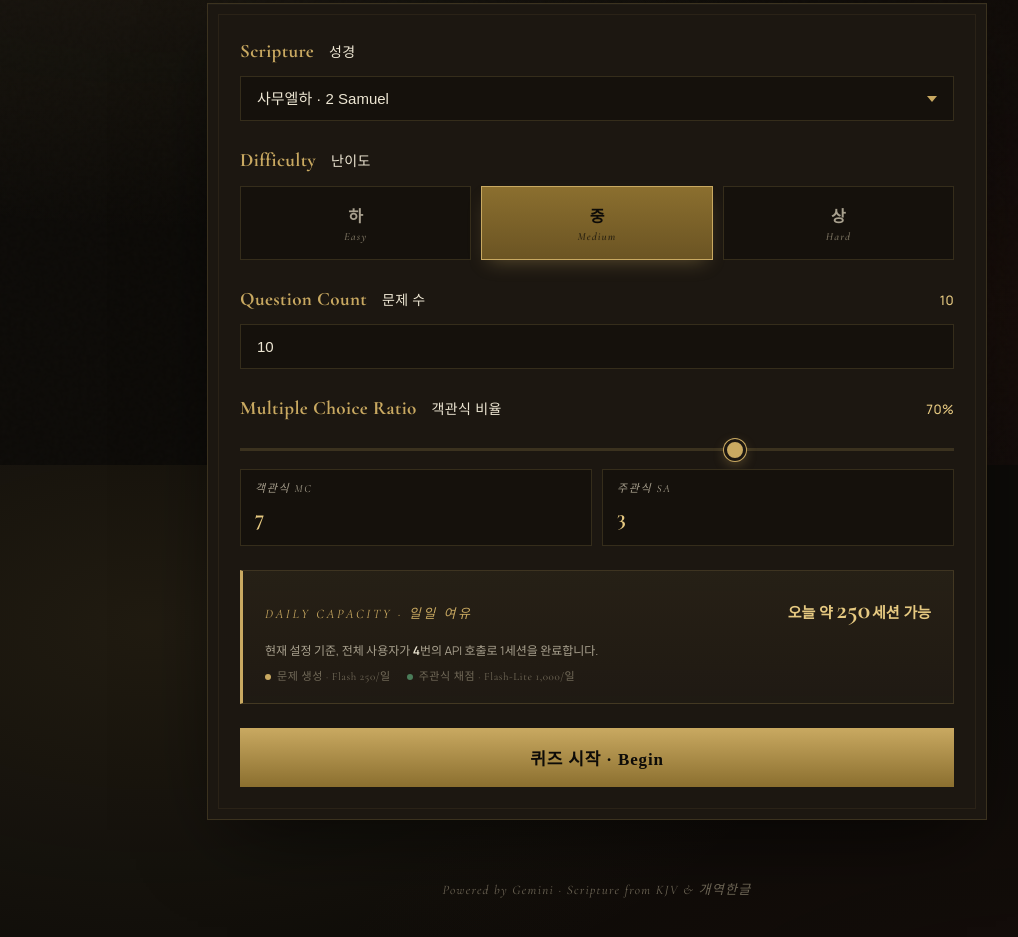
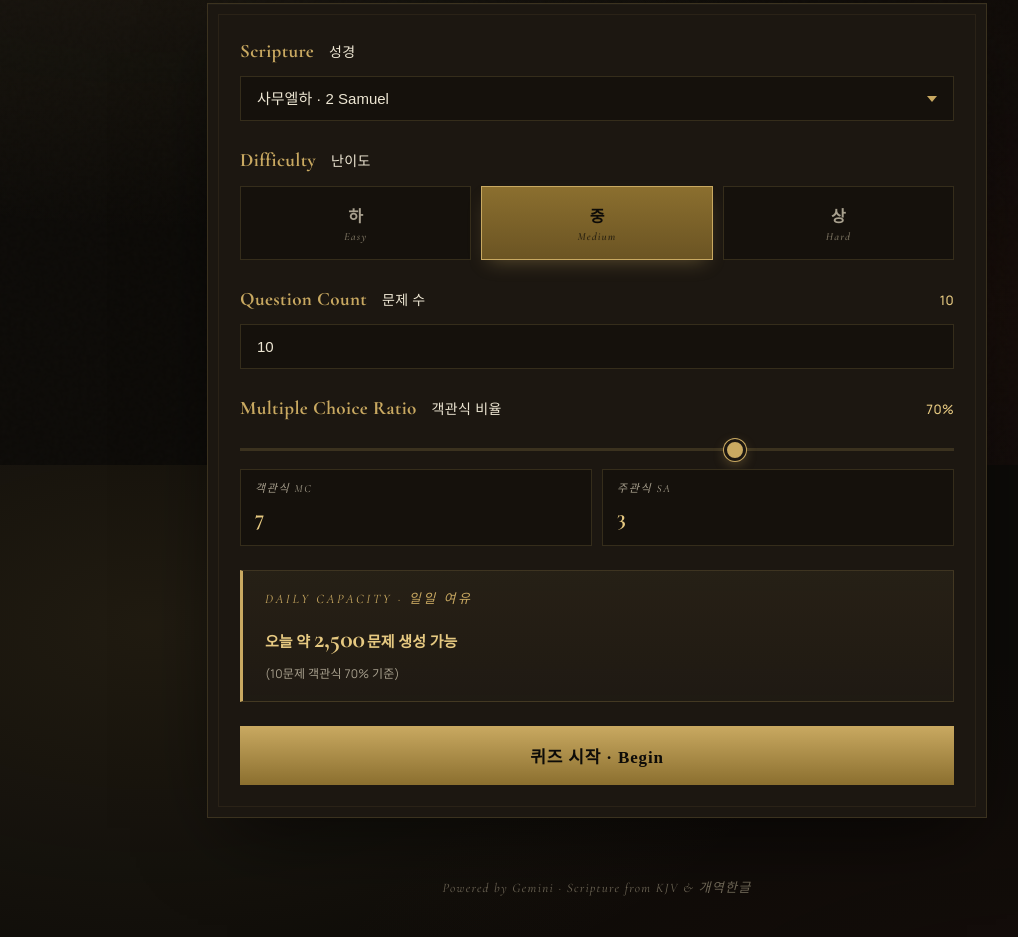
Before and after one commit to Jhnnn001/korean_bible_quiz, a website: page index.html in a window 1280 px wide. Shown: the part 335-1272 px from the top of the page, without its empty margins (43-1061 px from the left). Drawn offline with nearby package versions, Linux system fonts and the light colour scheme.

Commit message:
Add wrong-answer retry, cap quiz at 10-20 questions, simplify capacity UI
- Retry wrong-answers flow on results screen (one round only, no /api/generate call)
- Results screen: 'Home' button always present, 'Retry Wrong' shown only on first attempt with wrong answers
- Question count range 3-50 -> 10-20 (frontend input, client clamp, server validation, error message)
- Daily capacity now shown as total questions/day with '(N문제 객관식 N% 기준)' hint; removed session/call-count detail and Flash/Flash-Lite breakdown

```diff
--- a/api/generate.js
+++ b/api/generate.js
@@ -196,8 +196,8 @@ export default async function handler(req, res) {
       return res.status(400).json({ error: '잘못된 난이도', errorCode: 'INVALID_INPUT' });
     }
     const n = parseInt(count);
-    if (isNaN(n) || n < 3 || n > 50) {
-      return res.status(400).json({ error: '문제 수는 3~50 사이여야 합니다.', errorCode: 'INVALID_INPUT' });
+    if (isNaN(n) || n < 10 || n > 20) {
+      return res.status(400).json({ error: '문제 수는 10~20 사이여야 합니다.', errorCode: 'INVALID_INPUT' });
     }
     const ratio = parseInt(mcRatio);
     if (isNaN(ratio) || ratio < 0 || ratio > 100) {
--- a/index.html
+++ b/index.html
@@ -149,7 +149,7 @@
   .ratio-display .label { color: var(--ink-dim); font-family: 'Cormorant Garamond', serif; font-style: italic; font-size: 11px; letter-spacing: 0.15em; text-transform: uppercase; display: block; margin-bottom: 2px; }
   .ratio-display .num { color: var(--gold-bright); font-weight: 700; font-size: 22px; font-family: 'Cormorant Garamond', serif; }
 
-  /* ⭐ 새로 추가: 일일 한도 정보 박스 */
+  /* ⭐ 일일 한도 정보 박스 */
   .quota-info {
     margin: 20px 0 8px;
     padding: 18px 22px;
@@ -159,13 +159,10 @@
     position: relative;
     z-index: 1;
   }
-  .quota-info-header {
-    display: flex; justify-content: space-between; align-items: baseline;
-    margin-bottom: 10px;
-  }
   .quota-info-title {
     font-family: 'Cormorant Garamond', serif; font-style: italic;
     font-size: 13px; color: var(--gold); letter-spacing: 0.2em; text-transform: uppercase;
+    margin-bottom: 8px;
   }
   .quota-info-estimate {
     font-family: 'Noto Serif KR', serif; font-weight: 700;
@@ -176,22 +173,10 @@
     font-size: 26px; font-weight: 700; color: var(--gold-bright);
     margin-right: 2px;
   }
-  .quota-info-detail {
+  .quota-info-hint {
     font-family: 'Manrope', sans-serif; font-size: 12px;
-    color: var(--ink-dim); line-height: 1.6;
+    color: var(--ink-dim); margin-top: 4px; letter-spacing: 0.02em;
   }
-  .quota-info-detail strong { color: var(--ink); font-weight: 600; }
-  .quota-info-breakdown {
-    display: flex; gap: 16px; margin-top: 8px;
-    font-size: 11px; color: var(--ink-soft);
-    font-family: 'Cormorant Garamond', serif; letter-spacing: 0.05em;
-  }
-  .quota-info-breakdown span { display: inline-flex; align-items: center; gap: 6px; }
-  .quota-info-breakdown .dot {
-    width: 6px; height: 6px; border-radius: 50%;
-  }
-  .quota-info-breakdown .dot.gen { background: var(--gold); }
-  .quota-info-breakdown .dot.grade { background: var(--emerald); }
 
   .btn-primary {
     width: 100%; background: linear-gradient(180deg, var(--gold), var(--gold-deep));
@@ -415,7 +400,7 @@
           <span>Question Count <span class="ko">문제 수</span></span>
           <span class="value" id="count-display">10</span>
         </label>
-        <input type="number" id="count-input" min="3" max="50" value="10">
+        <input type="number" id="count-input" min="10" max="20" value="10">
       </div>
 
       <div class="field">
@@ -430,21 +415,13 @@
         </div>
       </div>
 
-      <!-- ⭐ 일일 한도 & 예상 세션 수 -->
+      <!-- ⭐ 일일 한도 표시 -->
       <div class="quota-info">
-        <div class="quota-info-header">
-          <span class="quota-info-title">Daily Capacity · 일일 여유</span>
-          <span class="quota-info-estimate">
-            오늘 약 <span class="num" id="quota-sessions">250</span>세션 가능
-          </span>
+        <div class="quota-info-title">Daily Capacity · 일일 여유</div>
+        <div class="quota-info-estimate">
+          오늘 약 <span class="num" id="quota-questions">2,500</span>문제 생성 가능
         </div>
-        <div class="quota-info-detail">
-          현재 설정 기준, 전체 사용자가 <strong id="quota-total-calls">1</strong>번의 API 호출로 1세션을 완료합니다.
-        </div>
-        <div class="quota-info-breakdown">
-          <span><span class="dot gen"></span>문제 생성 · Flash 250/일</span>
-          <span><span class="dot grade"></span>주관식 채점 · Flash-Lite 1,000/일</span>
-        </div>
+        <div class="quota-info-hint" id="quota-config-hint">(10문제 객관식 70% 기준)</div>
       </div>
 
       <button class="btn-primary" id="start-btn">퀴즈 시작 · Begin</button>
@@ -520,7 +497,8 @@
     <div class="card">
       <div class="eyebrow" style="margin-bottom: 20px;">Review · 복기</div>
       <div class="review-list" id="review-list"></div>
-      <button class="btn-primary" id="restart-btn" style="margin-top: 24px;">다시 도전 · Play Again</button>
+      <button class="btn-primary" id="retry-wrong-btn" style="margin-top: 24px; display: none;">오답 다시 풀기 · Retry Wrong Answers</button>
+      <button class="btn-primary" id="restart-btn" style="margin-top: 12px;">처음으로 돌아가기 · Home</button>
     </div>
   </section>
 
@@ -559,7 +537,8 @@ const QUOTA_LITE_DAY = 1000;       // 주관식 채점 (Flash-Lite)
 
 const state = {
   config: { bookIndex: 9, difficulty: '중', count: 10, mcRatio: 70 },
-  questions: [], currentIdx: 0, userAnswers: [], score: 0
+  questions: [], currentIdx: 0, userAnswers: [], score: 0,
+  retryMode: false
 };
 
 const $ = (id) => document.getElementById(id);
@@ -587,26 +566,22 @@ function calcDailyCapacity(count, mcRatio) {
   const mc = Math.round(count * mcRatio / 100);
   const sa = count - mc;
 
-  const genSessionsPerDay = QUOTA_FLASH_DAY;  // 항상 1회/세션
-
-  // 주관식이 0이면 채점 API 호출 없음 → 생성이 유일한 병목
+  const genSessionsPerDay = QUOTA_FLASH_DAY;
   const gradeSessionsPerDay = sa > 0 ? Math.floor(QUOTA_LITE_DAY / sa) : Infinity;
-
-  const minSessions = Math.min(genSessionsPerDay, gradeSessionsPerDay);
-  const totalCallsPerSession = 1 + sa;  // 최대치 (정확일치 fast-path 제외)
+  const sessions = Math.min(genSessionsPerDay, gradeSessionsPerDay);
 
   return {
-    sessions: minSessions,
-    totalCalls: totalCallsPerSession,
+    sessions,
+    totalQuestions: sessions === Infinity ? Infinity : sessions * count,
     bottleneck: genSessionsPerDay <= gradeSessionsPerDay ? 'gen' : 'grade'
   };
 }
 
 function updateQuotaDisplay() {
   const { count, mcRatio } = state.config;
-  const { sessions, totalCalls } = calcDailyCapacity(count, mcRatio);
-  $('quota-sessions').textContent = sessions.toLocaleString();
-  $('quota-total-calls').textContent = totalCalls;
+  const { totalQuestions } = calcDailyCapacity(count, mcRatio);
+  $('quota-questions').textContent = totalQuestions.toLocaleString();
+  $('quota-config-hint').textContent = `(${count}문제 객관식 ${mcRatio}% 기준)`;
 }
 
 function setupControls() {
@@ -619,7 +594,7 @@ function setupControls() {
   });
   const countInput = $('count-input'), slider = $('ratio-slider');
   const updateCounts = () => {
-    const total = Math.max(3, Math.min(50, parseInt(countInput.value) || 10));
+    const total = Math.max(10, Math.min(20, parseInt(countInput.value) || 10));
     const pct = parseInt(slider.value);
     const mc = Math.round(total * pct / 100), sa = total - mc;
     $('count-display').textContent = total;
@@ -633,6 +608,7 @@ function setupControls() {
   $('start-btn').addEventListener('click', startQuiz);
   $('restart-btn').addEventListener('click', () => {
     state.questions = []; state.currentIdx = 0; state.userAnswers = []; state.score = 0;
+    state.retryMode = false;
     clearSetupAlert();
     showScreen('setup');
   });
@@ -904,6 +880,10 @@ function renderResults() {
   else grade = '🕯 말씀과 더 가까이 · More Scripture Awaits';
   $('final-grade').textContent = grade;
 
+  const wrongCount = state.userAnswers.filter(a => !a.isCorrect).length;
+  const canRetry = wrongCount > 0 && !state.retryMode;
+  $('retry-wrong-btn').style.display = canRetry ? 'block' : 'none';
+
   const list = $('review-list'); list.innerHTML = '';
   state.userAnswers.forEach((ans, i) => {
     const q = state.questions[ans.questionIdx];
@@ -926,6 +906,23 @@ function renderResults() {
   });
 }
 
+function startRetry() {
+  const wrongQuestions = state.userAnswers
+    .filter(a => !a.isCorrect)
+    .map(a => state.questions[a.questionIdx]);
+  if (wrongQuestions.length === 0) return;
+
+  state.questions = wrongQuestions;
+  state.currentIdx = 0;
+  state.userAnswers = [];
+  state.score = 0;
+  state.retryMode = true;
+
+  $('q-total').textContent = state.questions.length;
+  renderQuestion();
+  showScreen('quiz');
+}
+
 function escapeHtml(str) {
   return String(str ?? '').replace(/[&<>"']/g, c =>
     ({'&':'&amp;','<':'&lt;','>':'&gt;','"':'&quot;',"'":'&#39;'}[c]));
@@ -936,6 +933,7 @@ document.addEventListener('DOMContentLoaded', () => {
   setupControls();
   $('next-btn').addEventListener('click', handleNext);
   $('sa-submit-btn').addEventListener('click', handleSAAnswer);
+  $('retry-wrong-btn').addEventListener('click', startRetry);
   $('sa-input').addEventListener('keydown', e => {
     if (e.key === 'Enter' && (e.metaKey || e.ctrlKey)) handleSAAnswer();
   });
```
